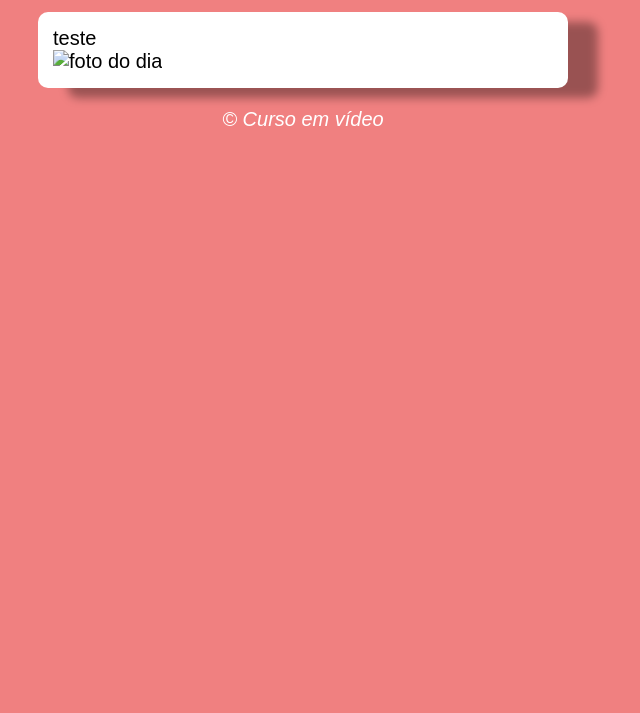
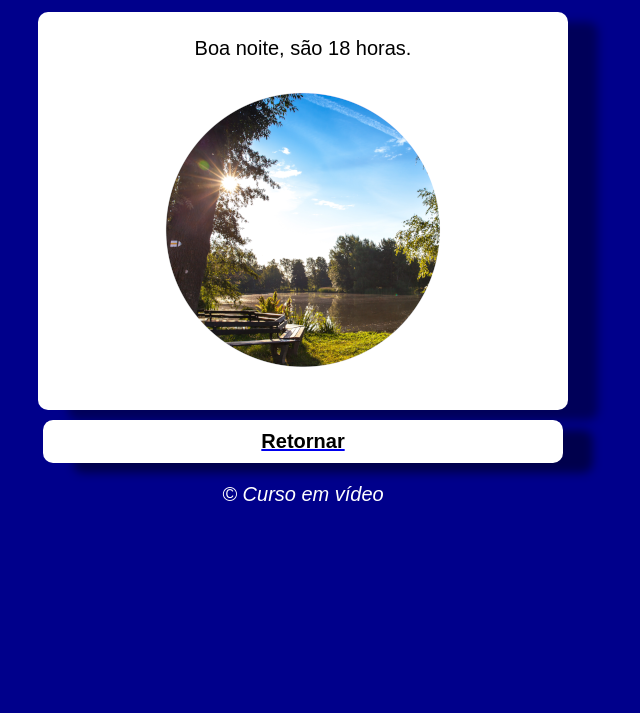
Before and after one commit to ToKolob/Estudos, a plain HTML site: page Java script/Aula012 Exercicios/ex014/ex01.html in a window 1280 px wide. Shown: the part 87-800 px from the top of the page, without its empty margins (337-977 px from the left). Drawn offline with Linux system fonts and the light colour scheme.

Commit message:
Adding 'que horas sao' exercise

```diff
--- a/Java script/Aula012 Exercicios/ex014/ex01.html
+++ b/Java script/Aula012 Exercicios/ex014/ex01.html
@@ -18,12 +18,17 @@
 
         </div>
         <div id="imagem">
-            <img src="manha edit.xcf" alt="foto do dia">
+            <img id= 'img' src="manha edit.png" alt="foto do dia">
 
 
 
         </div>
     </Section>
+    <a href="../../../HTML - CSS/Exercícios/Aulas integradas.html">
+        <div id="butao">
+            Retornar
+        </div>
+    </a>
     <footer>
 
         <p>&copy; Curso em vídeo</p>
--- a/Java script/Aula012 Exercicios/ex014/script.js
+++ b/Java script/Aula012 Exercicios/ex014/script.js
@@ -1,7 +1,9 @@
 
 function  carregar() {
     var mensagem = document.getElementById('mensagem')
-    var imagem = window.document
+    var img = window.document.getElementById('img')
+    var agora = new Date()
+    var horas = agora.getHours()
 
 
 
@@ -9,5 +11,20 @@ function  carregar() {
 
 
 
-    mensagem.innerHTML(`São ${10} horas`)
+
+    mensagem.innerHTML = `São ${horas} horas`
+    if (horas < 18 && horas >= 12) {
+        mensagem.innerHTML = `Boa tarde, são ${horas} horas.`
+        img.src = 'tarde edit.png'
+        document.body.style.backgroundColor= 'orange'
+
+    }
+    else if (horas >= 6 && horas < 12 ) {
+        mensagem.innerHTML = `Bom dia. são ${horas} horas.`
+        document.body.style.backgroundColor = 'lightgreen'
+    }
+    else {
+        mensagem.innerHTML = `Boa noite, são ${horas} horas.`
+        document.body.style.backgroundColor = 'darkblue'
+    }
 }
--- a/Java script/Aula012 Exercicios/ex014/style.css
+++ b/Java script/Aula012 Exercicios/ex014/style.css
@@ -26,3 +26,18 @@ footer {
     font-style: italic;
 
 }
+
+div {
+    text-align: center;
+    padding: 10px;
+}
+div#butao {
+    background-color: white;
+    border-radius: 10px;
+    margin:10px auto;
+    width: 500px;
+    font: bold 100% Arial ;
+    color: black;
+    box-shadow: 30px 10px 10px rgba(0, 0, 0, 0.453);
+
+}
```
Also changed, not shown: HTML - CSS/Exercícios/Aulas integradas.html (+4 -0 lines), Java script/Aula012 Exercicios/ex014/manha edit.png (added), Java script/Aula012 Exercicios/ex014/noite edit.png (added), Java script/Aula012 Exercicios/ex014/tarde edit.png (added).
